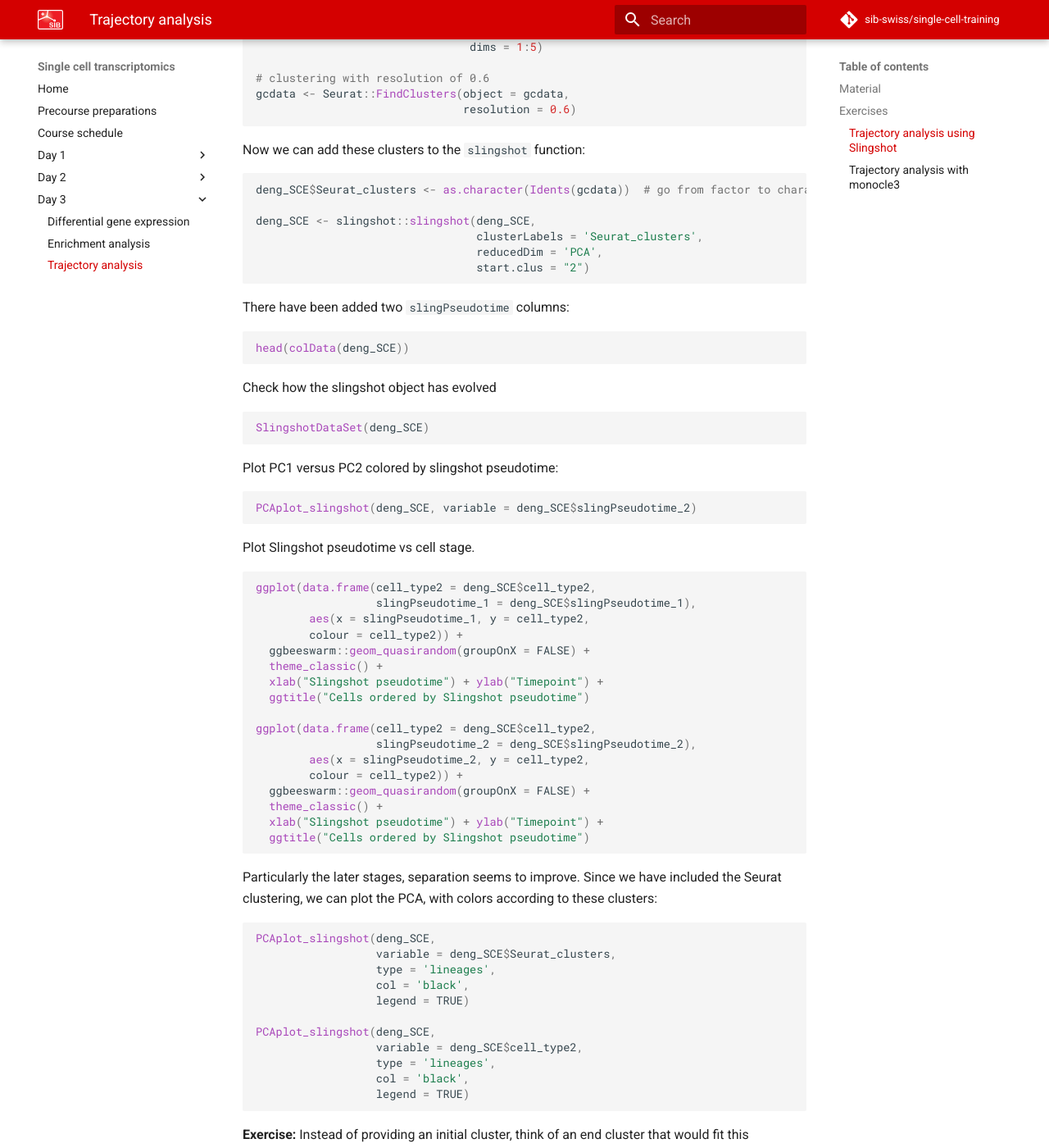
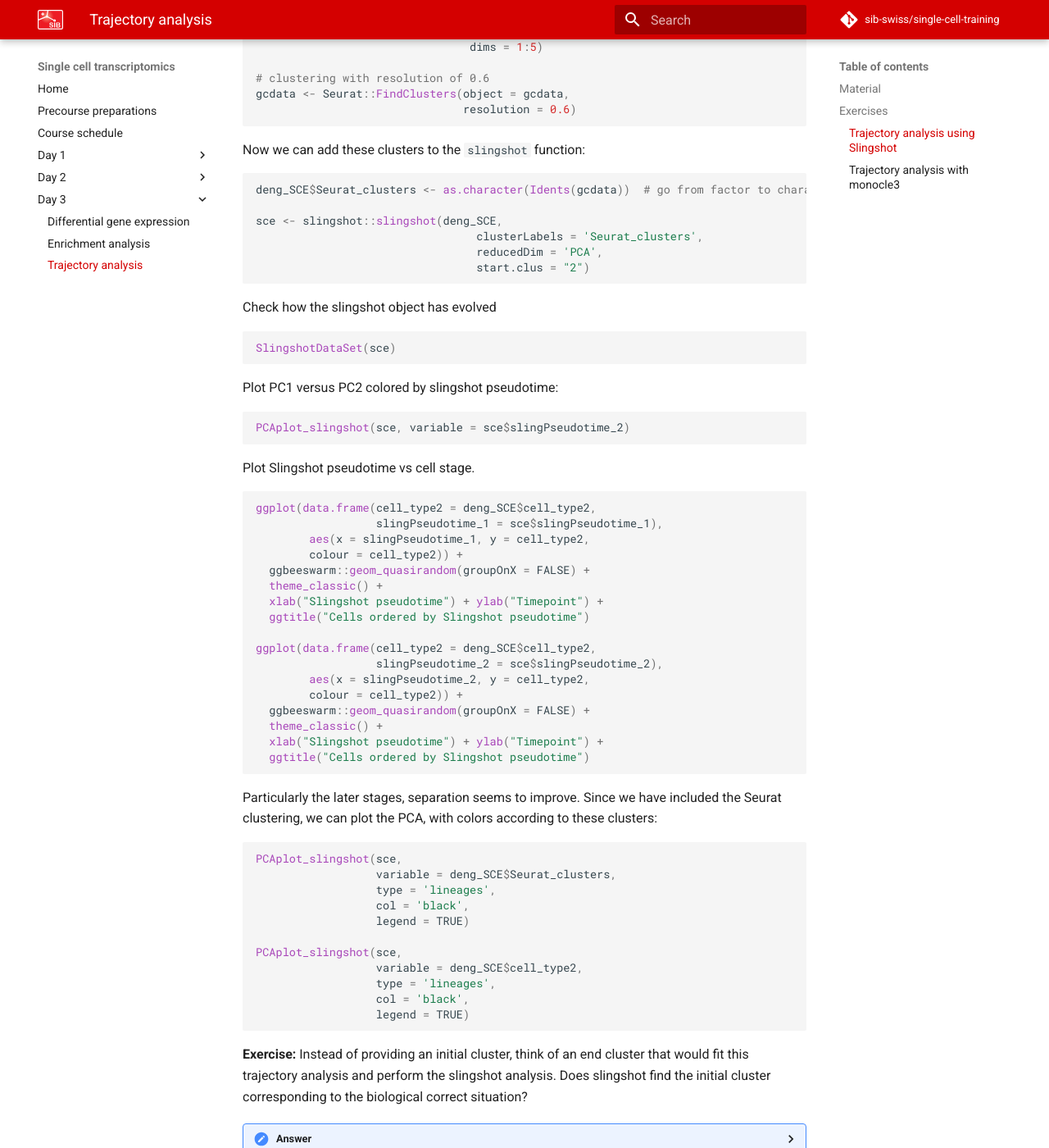
Before and after one commit to sib-swiss/single-cell-training, an MkDocs documentation site: the page built from docs/day3/trajectory_analysis.md, in a window 1280 px wide and 1400 px high, scrolled down 3902 px. Shown: the whole window at 82% size. Built offline with MkDocs 1.6.1 and Material for MkDocs 9.7.7, drawn with Linux system fonts in a browser that asks for light colours; comment, search, counter and statistics services are not loaded; the version menu is left out.

Commit message:
update slingshot

````diff
--- a/docs/day3/trajectory_analysis.md
+++ b/docs/day3/trajectory_analysis.md
@@ -228,35 +228,29 @@ Now we can add these clusters to the `slingshot` function:
 ```R
 deng_SCE$Seurat_clusters <- as.character(Idents(gcdata))  # go from factor to character
 
-deng_SCE <- slingshot::slingshot(deng_SCE,
+sce <- slingshot::slingshot(deng_SCE,
                                  clusterLabels = 'Seurat_clusters',
                                  reducedDim = 'PCA',
                                  start.clus = "2")
 ```
 
-There have been added two `slingPseudotime` columns:
-
-```R
-head(colData(deng_SCE))
-```
-
 Check how the slingshot object has evolved
 
 ```R
-SlingshotDataSet(deng_SCE)
+SlingshotDataSet(sce)
 ```
 
 Plot PC1 versus PC2 colored by slingshot pseudotime:
 
 ```R
-PCAplot_slingshot(deng_SCE, variable = deng_SCE$slingPseudotime_2)
+PCAplot_slingshot(sce, variable = sce$slingPseudotime_2)
 ```
 
 Plot Slingshot pseudotime vs cell stage.
 
 ```R
 ggplot(data.frame(cell_type2 = deng_SCE$cell_type2,
-                  slingPseudotime_1 = deng_SCE$slingPseudotime_1),
+                  slingPseudotime_1 = sce$slingPseudotime_1),
         aes(x = slingPseudotime_1, y = cell_type2,
         colour = cell_type2)) +
   ggbeeswarm::geom_quasirandom(groupOnX = FALSE) +
@@ -265,7 +259,7 @@ ggplot(data.frame(cell_type2 = deng_SCE$cell_type2,
   ggtitle("Cells ordered by Slingshot pseudotime")
 
 ggplot(data.frame(cell_type2 = deng_SCE$cell_type2,
-                  slingPseudotime_2 = deng_SCE$slingPseudotime_2),
+                  slingPseudotime_2 = sce$slingPseudotime_2),
         aes(x = slingPseudotime_2, y = cell_type2,
         colour = cell_type2)) +
   ggbeeswarm::geom_quasirandom(groupOnX = FALSE) +
@@ -277,27 +271,28 @@ ggplot(data.frame(cell_type2 = deng_SCE$cell_type2,
 Particularly the later stages, separation seems to improve. Since we have included the Seurat clustering, we can plot the PCA, with colors according to these clusters:
 
 ```R
-PCAplot_slingshot(deng_SCE,
+PCAplot_slingshot(sce,
                   variable = deng_SCE$Seurat_clusters,
                   type = 'lineages',
                   col = 'black',
                   legend = TRUE)
 
-PCAplot_slingshot(deng_SCE,
+PCAplot_slingshot(sce,
                   variable = deng_SCE$cell_type2,
                   type = 'lineages',
                   col = 'black',
                   legend = TRUE)
 ```
 
+
 **Exercise:** Instead of providing an initial cluster, think of an end cluster that would fit this trajectory analysis and perform the slingshot analysis. Does slingshot find the initial cluster corresponding to the biological correct situation?
 
 ??? done "Answer"
     ```R
-    deng_SCE <- slingshot::slingshot(deng_SCE,
+    sce <- slingshot::slingshot(deng_SCE,
                                  clusterLabels = 'Seurat_clusters',
                                  reducedDim = 'PCA',
-                                 end.clus = c(« 0 », « 3 », « 5 »)) ## check which would be the best according to bio
+                                 end.clus = c("0", "3", "5")) ## check which would be the best according to bio
     ```
 
 Clear your environment:
````
